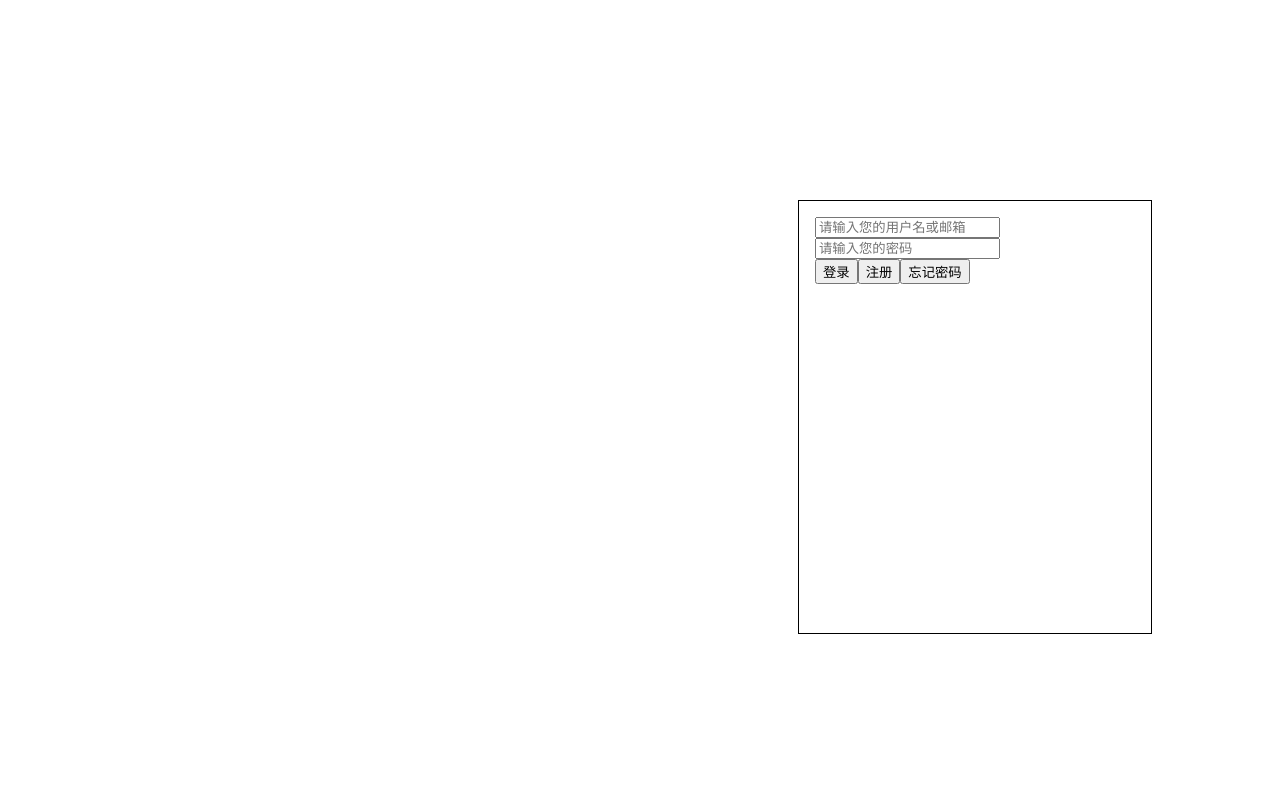
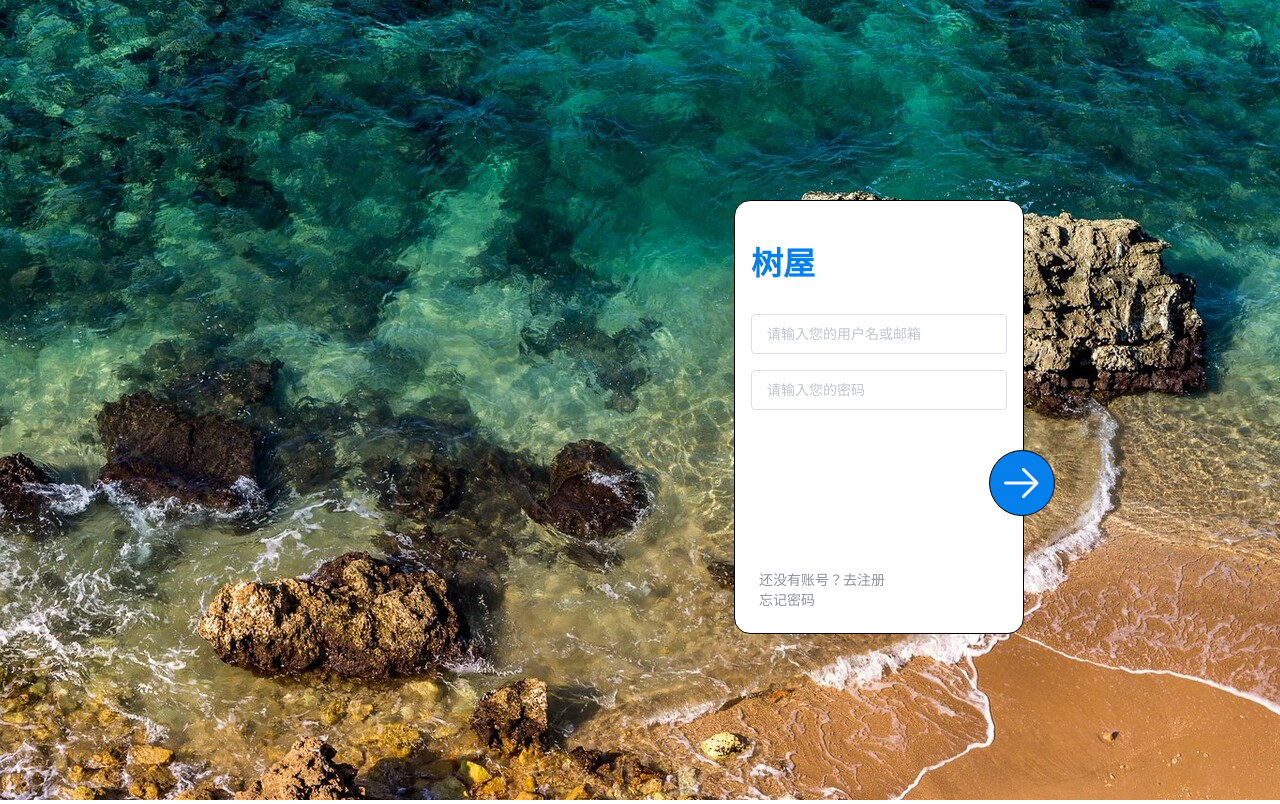
Before and after one commit to wandersin/GalaxyConsole, a Vue app: page /index#/login in a window 1280 px wide. Built offline with nearby package versions, Linux system fonts and the light colour scheme.

Commit message:
登录页改版

```diff
--- a/src/components/base/Login.vue
+++ b/src/components/base/Login.vue
@@ -1,12 +1,16 @@
 <template>
   <div>
-    <input type="text" v-model="user.name" placeholder="请输入您的用户名或邮箱"><br>
-    <input type="password" v-model="user.passwd" placeholder="请输入您的密码"><br>
+    <h1>树屋</h1>
+    <el-input placeholder="请输入您的用户名或邮箱" v-model="user.name" clearable></el-input>
+    <el-input placeholder="请输入您的密码" v-model="user.passwd" @keydown.enter.native="login" show-password></el-input>
     <div id="login-error-msg">{{errorMsg}}</div>
-    <button @click="login">登录</button>
-    <button @click="toRegisterPage">注册</button>
-    <button>忘记密码</button>
-    <br>
+    <div id="login-box" @click="login">
+      <i class="el-icon-right"></i>
+    </div>
+    <div id="link-box">
+      <el-link href="/#/register" type="info" id="to-register-btn">还没有账号？去注册</el-link><br>
+      <el-link type="info" id="forget-password-btn">忘记密码</el-link>
+    </div>
   </div>
 </template>
 
@@ -43,16 +47,46 @@ export default {
     loginFailed() {
       localStorage.removeItem('xAuthToken');
       this.errorMsg = '登录失败';
-    },
-    toRegisterPage() {
-      this.$router.push({path: '/register'});
     }
   }
 }
 </script>
 
 <style scoped>
+h1 {
+  color: #057feb;
+}
+
+.el-input {
+  margin: .5rem 0;
+}
+
 #login-error-msg {
   color: red;
 }
+
+#login-box {
+  border: 1px solid black;
+  margin: 2rem 0;
+  background-color: #057feb;
+  height: 4rem;
+  width: 4rem;
+  border-radius: 50%;
+  position: absolute;
+  right: -2rem;
+  cursor: pointer;
+  text-align: center;
+}
+
+i {
+  font-size: 3rem;
+  line-height: 4rem;
+  color: whitesmoke;
+}
+
+#link-box {
+  position: absolute;
+  bottom: 1.5rem;
+  left: 1.5rem;
+}
 </style>
--- a/src/components/base/LoginPage.vue
+++ b/src/components/base/LoginPage.vue
@@ -2,27 +2,49 @@
   <div id="login-page-root">
     <div id="login-input">
       <login/>
+    </div>
+    <div id="login-page-bkg">
+      <el-image style="width: 100%; height: 100%;" :src="src" :fit="fit"/>
     </div>
   </div>
 </template>
 
 <script>
 import Login from "@/components/base/Login";
+import img from '@/images/login.jpg';
 
 export default {
   name: "LoginPage",
+  data() {
+    return {
+      src: img,
+      fit: 'none'
+    }
+  },
   components: {Login}
 }
 </script>
 
 <style scoped>
 #login-input {
-  width: 25%;
+  width: 20%;
   height: 50%;
   border: 1px solid black;
   position: absolute;
   padding: 1rem;
   top: 25%;
-  right: 10%;
+  right: 20%;
+  background-color: white;
+  border-radius: 1rem;
+}
+
+#login-page-bkg {
+  background-color: lightblue;
+  position: absolute;
+  width: 100%;
+  height: 100%;
+  top: 0;
+  left: 0;
+  z-index: -1;
 }
 </style>
```
Also changed, not shown: src/images/login.jpg (added), 1 other file (tests, documents, lock files or other folders).
